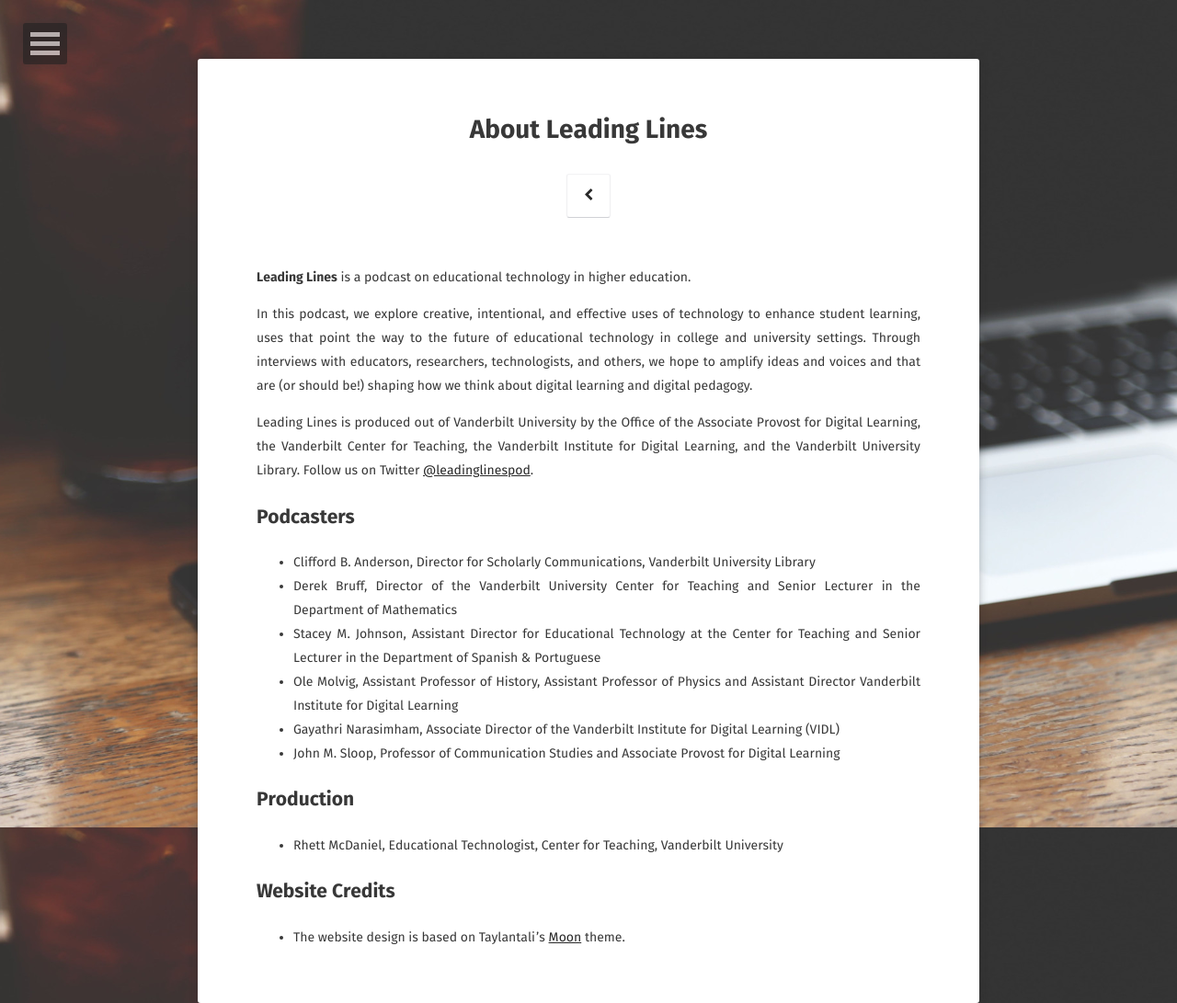
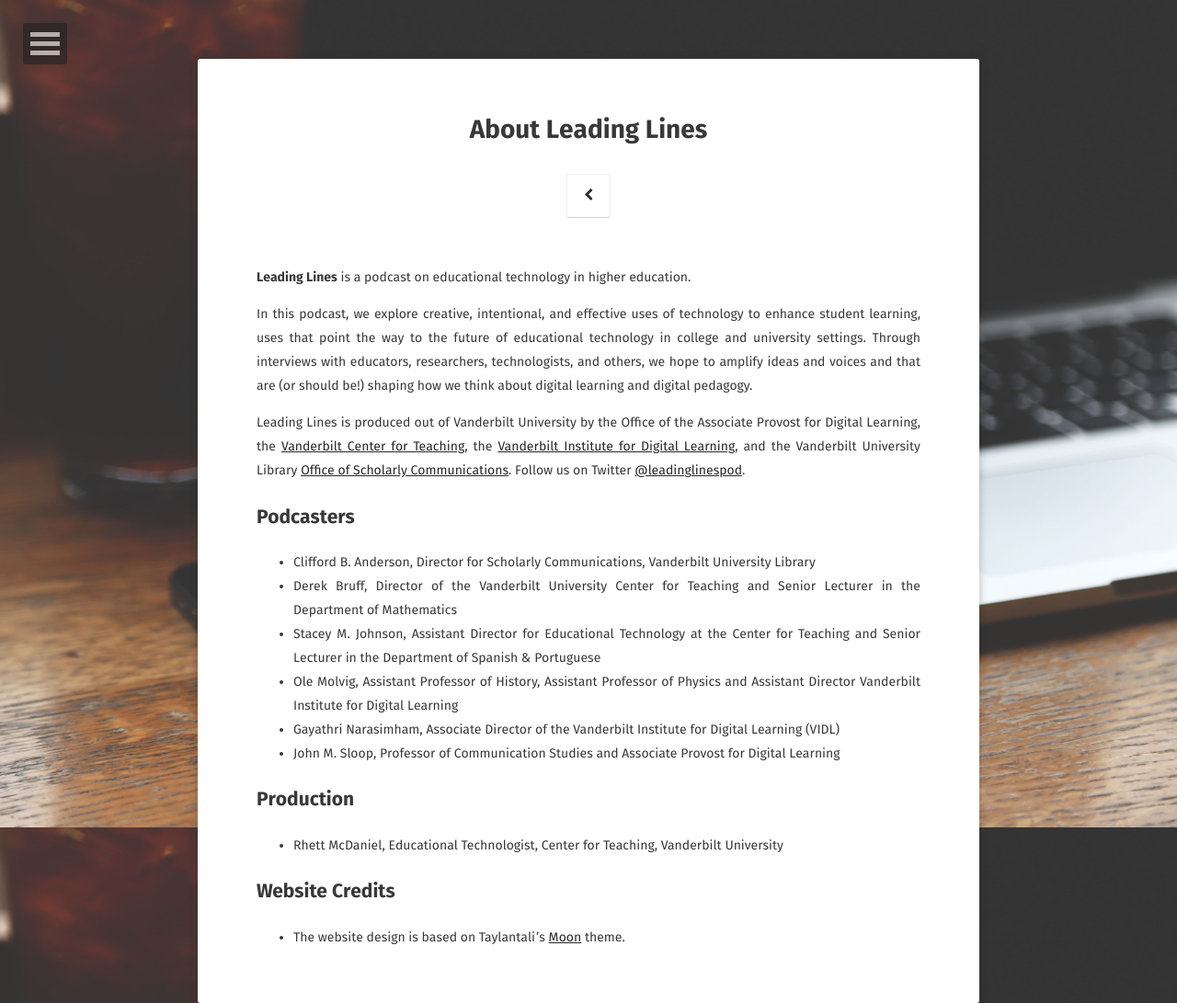
Before and after one commit to leadinglinespod/leadinglinespod.github.io, a Jekyll site: the page built from about/index.md, in a window 1280 px wide. Shown: the whole page at 92% size. Built offline with Jekyll 4.4.1, drawn with Linux system fonts in a browser that asks for light colours; some web fonts are replaced.

Commit message:
Update index.md

```diff
--- a/about/index.md
+++ b/about/index.md
@@ -10,7 +10,7 @@ comments: false
 
 In this podcast, we explore creative, intentional, and effective uses of technology to enhance student learning, uses that point the way to the future of educational technology in college and university settings. Through interviews with educators, researchers, technologists, and others, we hope to amplify ideas and voices and that are (or should be!) shaping how we think about digital learning and digital pedagogy.
 
-Leading Lines is produced out of Vanderbilt University by the Office of the Associate Provost for Digital Learning, the Vanderbilt Center for Teaching, the Vanderbilt Institute for Digital Learning, and the Vanderbilt University Library. Follow us on Twitter [@leadinglinespod](http://twitter.com/leadinglinespod).
+Leading Lines is produced out of Vanderbilt University by the Office of the Associate Provost for Digital Learning, the [Vanderbilt Center for Teaching](https://cft.vanderbilt.edu/), the [Vanderbilt Institute for Digital Learning](http://www.vanderbilt.edu/vidl/), and the Vanderbilt University Library [Office of Scholarly Communications](http://www.library.vanderbilt.edu/scholarly/). Follow us on Twitter [@leadinglinespod](http://twitter.com/leadinglinespod).
 
 ## Podcasters
 
```
